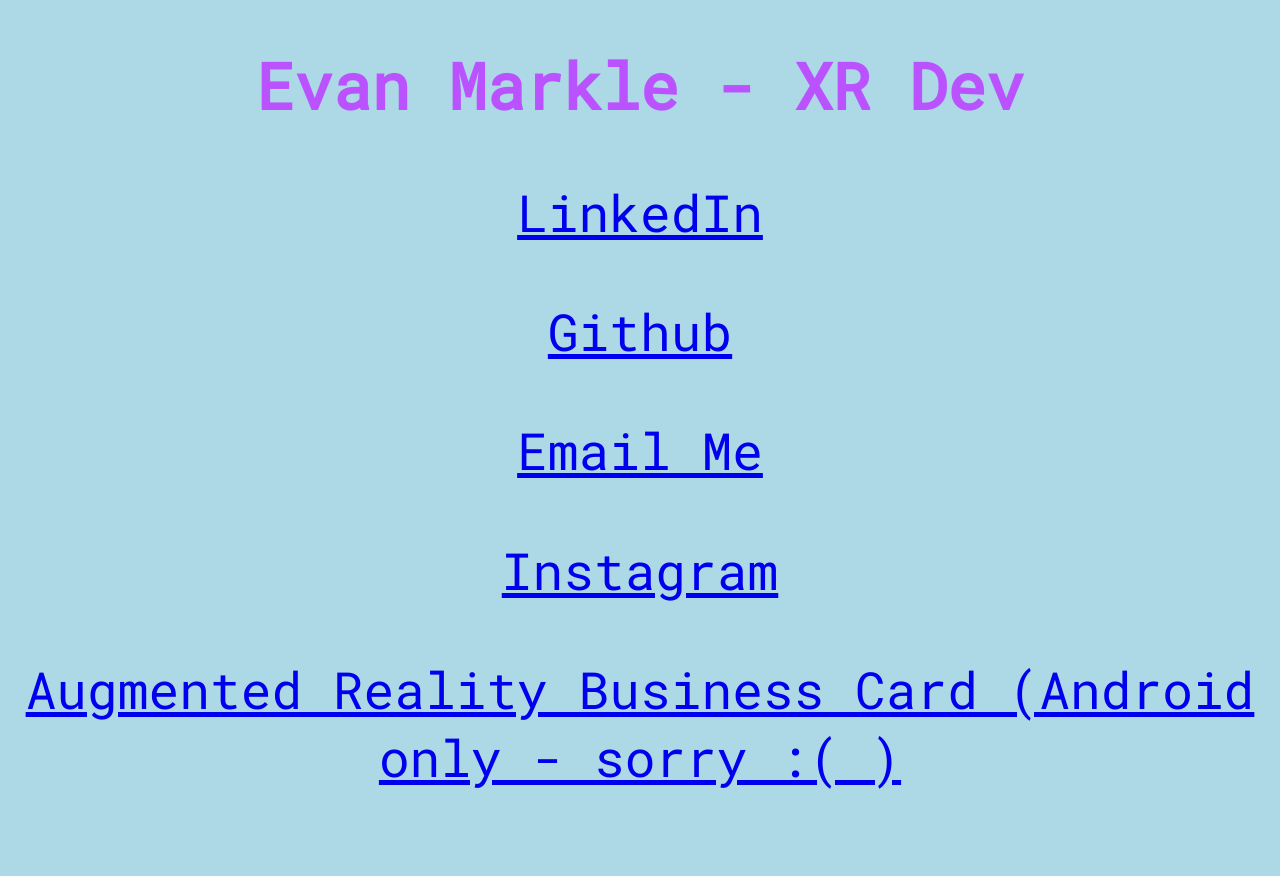
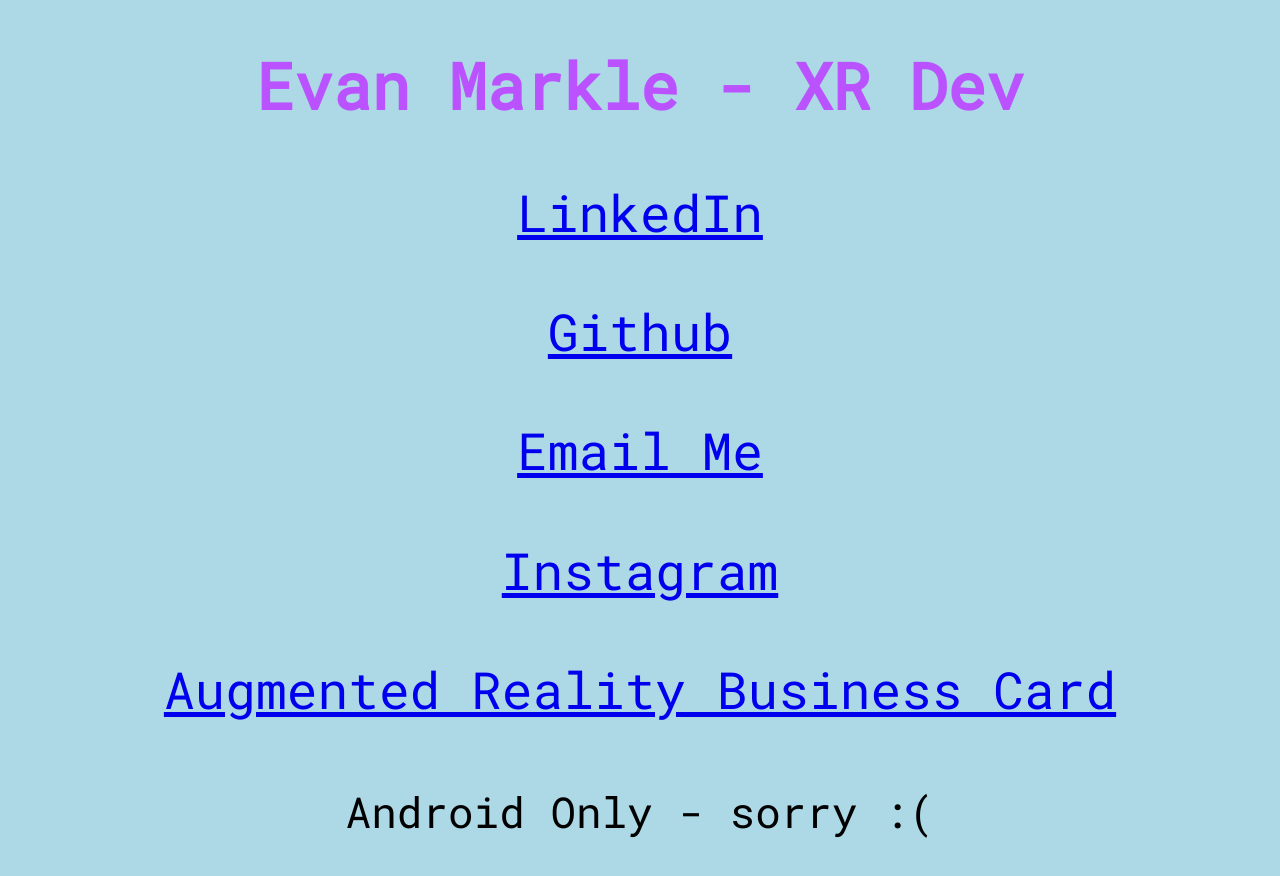
Before and after one commit to EJMarkle/MyLinks, a plain HTML site: page index.html in a window 1280 px wide. Before the commit the page ends 842 px from the top, so only its background shows below. Drawn offline with Linux system fonts and the light colour scheme.

Commit message:
font size

```diff
--- a/index.html
+++ b/index.html
@@ -20,7 +20,6 @@ p {
   font-family: 'Roboto Mono', monospace;
   font-size: 4vw;
   text-align: center;
-
 }
 
 a:hover {
@@ -35,7 +34,8 @@ a:hover {
 <p><a href="https://github.com/EJMarkle">Github</a></p>
 <p><a href="mailto: emarkle99@gmail.com">Email Me</a></p>
 <p><a href="https://www.instagram.com/evon350/">Instagram</a></p>
-<p><a href="https://ejmarkle.github.io">Augmented Reality Business Card (Android only - sorry :( )</a></p>
+<p><a href="https://ejmarkle.github.io">Augmented Reality Business Card</a></p>
+<p><small>Android Only - sorry :(</small></p>
 
 </body>
 </html>
```
